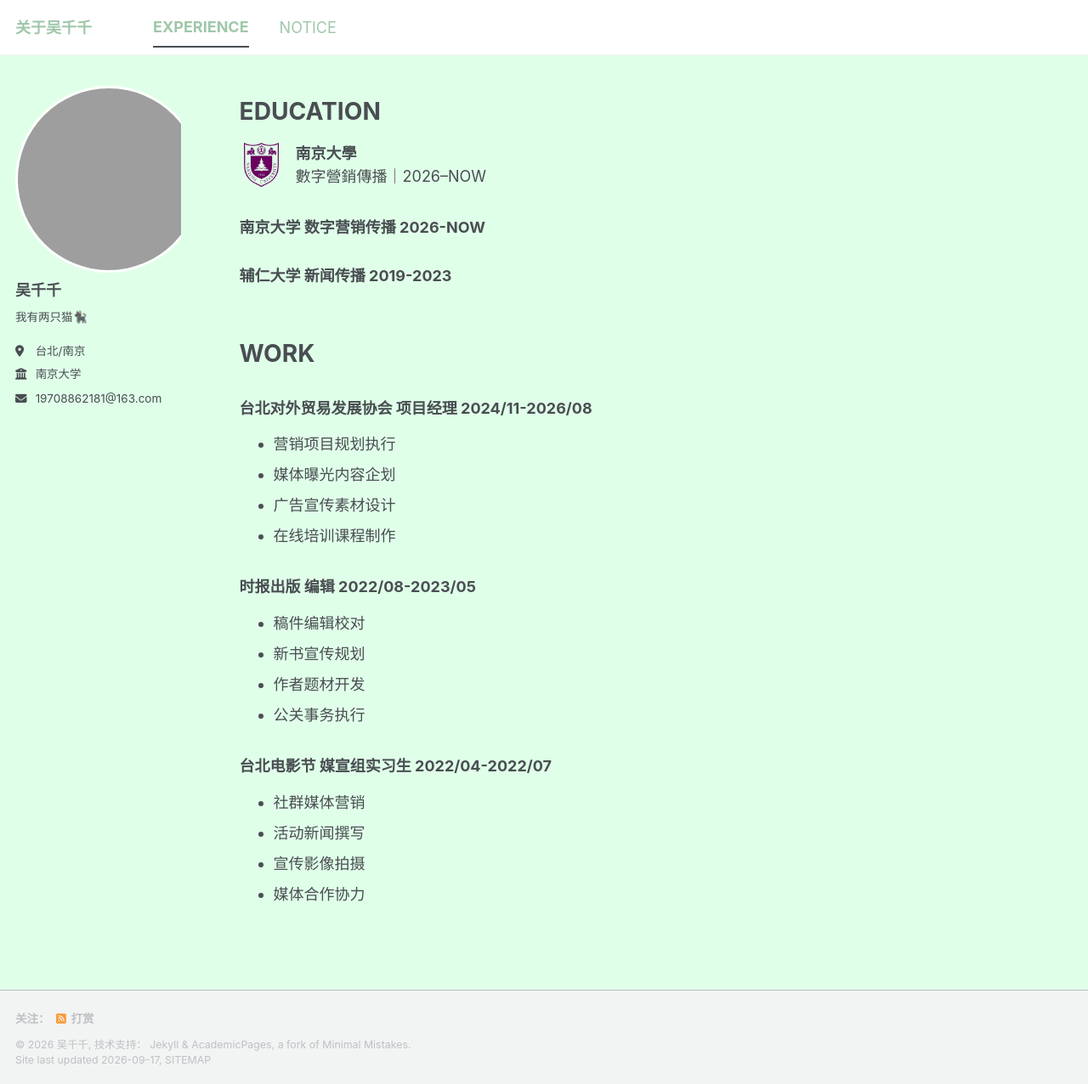
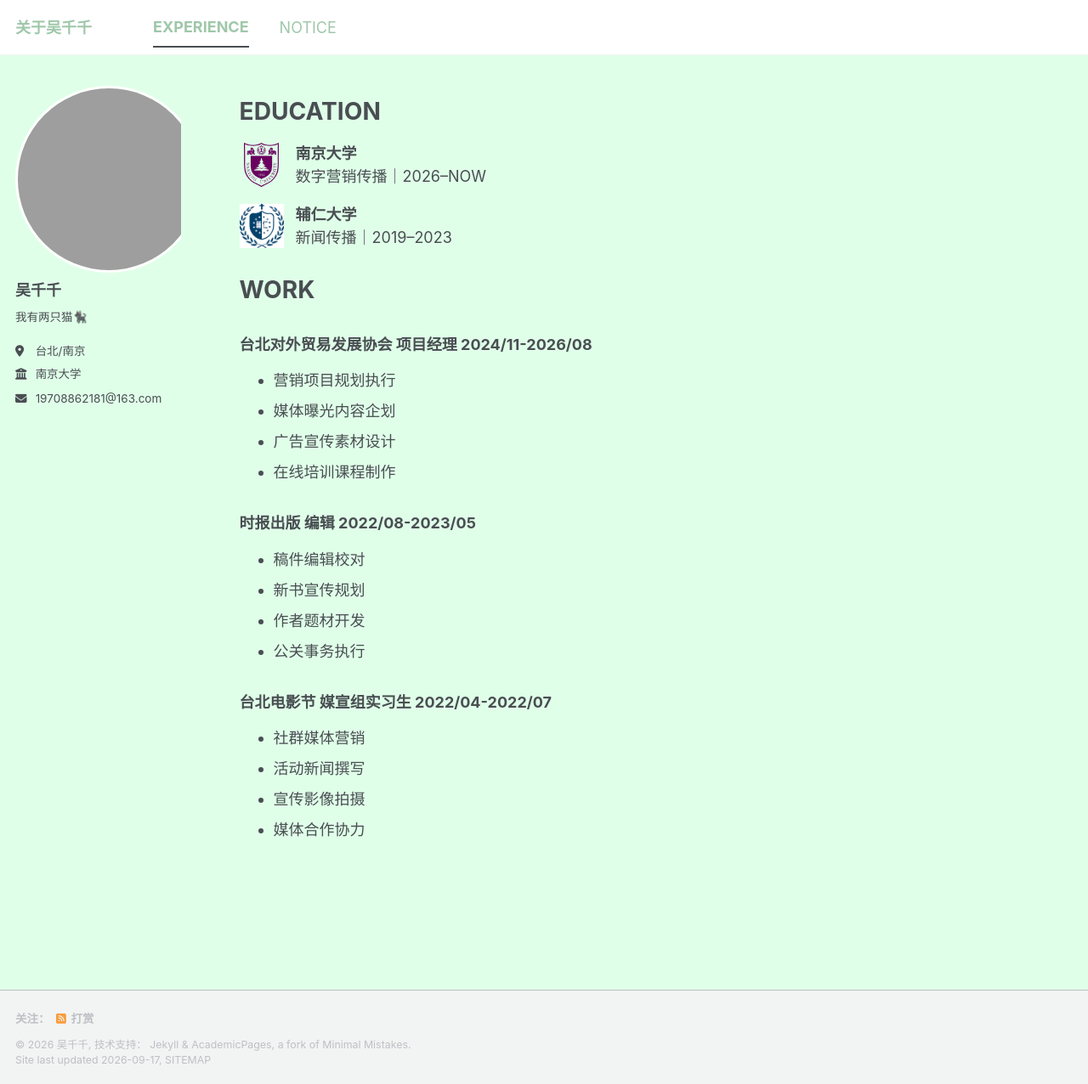
Before and after one commit to wuciancian0301/wuciancian0301.github.io, a Jekyll site: the page built from _pages/portfolio.md, in a window 1280 px wide and 1276 px high. Shown: the whole window at 85% size. Built offline with Jekyll 4.4.1, drawn with Linux system fonts in a browser that asks for light colours; a style sheet for code colours, icons or effects is not loaded.

Commit message:
調整內容

```diff
--- a/_pages/portfolio.md
+++ b/_pages/portfolio.md
@@ -10,18 +10,25 @@ EDUCATION
 
 <div style="display: flex; align-items: center; gap: 14px; margin: 18px 0;">
   <img src="{{ site.baseurl }}/images/6.webp"
-       alt="南京大學校徽"
+       alt="南京大学校徽"
        style="width: 52px; height: 52px; object-fit: contain;">
   <div>
-    <strong>南京大學</strong><br>
-    數字營銷傳播｜2026–NOW
+    <strong>南京大学</strong><br>
+    数字营销传播｜2026–NOW
   </div>
 </div>
 
-### 南京大学 数字营销传播 2026-NOW
-### 辅仁大学 新闻传播 2019-2023
+<div style="display: flex; align-items: center; gap: 14px; margin: 18px 0;">
+  <img src="{{ site.baseurl }}/images/7.png"
+       alt="辅仁大学校徽"
+       style="width: 52px; height: 52px; object-fit: contain;">
+  <div>
+    <strong>辅仁大学</strong><br>
+    新闻传播｜2019–2023
+  </div>
+</div>
 
-<div style="margin-top: 64px;"></div>
+<div style="margin-top: 32px;"></div>
 
 WORK
 ======
```
